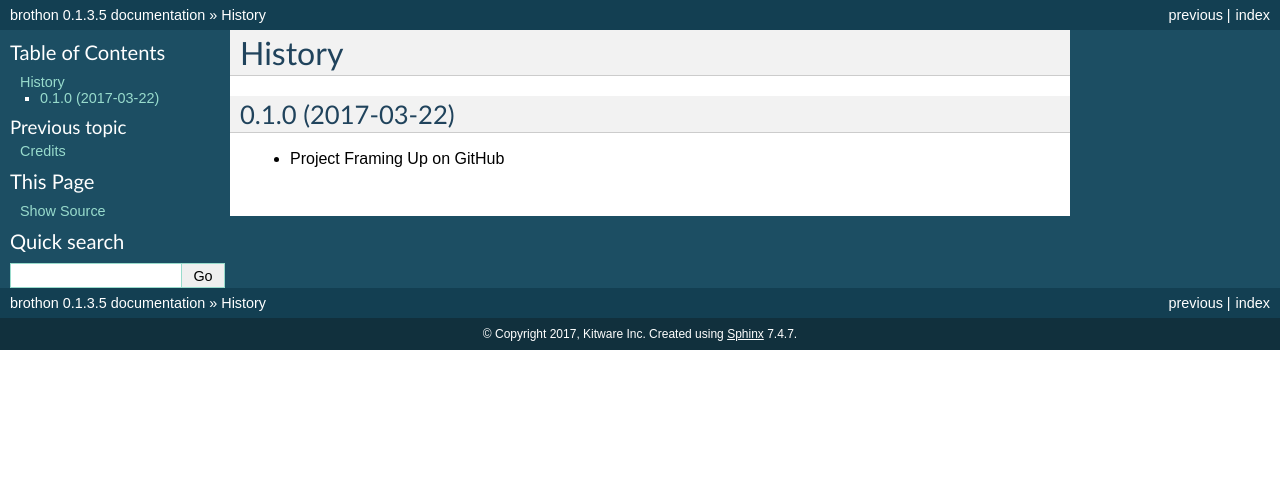
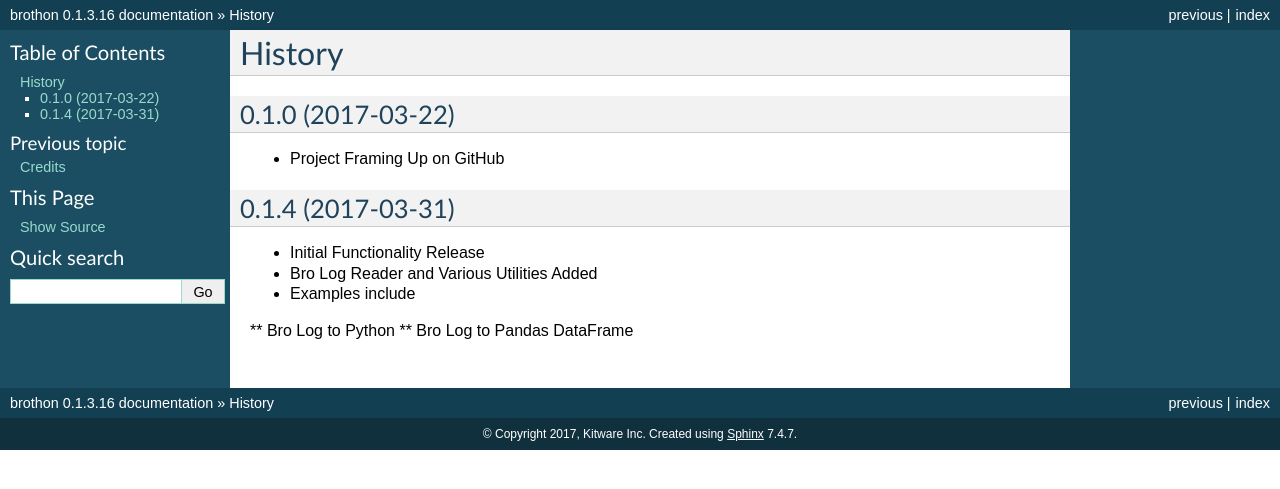
Before and after one commit to SuperCowPowers/zat, a Sphinx documentation site: the page built from docs/history.rst, in a window 1280 px wide. Shown: the top 489 px of the page. Built offline with Sphinx 7.4.7, drawn with Linux system fonts in a browser that asks for light colours.

Commit message:
doc cleanup

```diff
--- a/brothon/__init__.py
+++ b/brothon/__init__.py
@@ -1,3 +1,3 @@
 __author__ = 'Brian Wylie'
 __email__ = 'brian.wylie@kitware.com'
-__version__ = '0.1.3.5'
+__version__ = '0.1.3.16'
--- a/docs/examples.rst
+++ b/docs/examples.rst
@@ -64,10 +64,10 @@ Example Output
 
 ::
 
-				host      id.orig_h  id.orig_p  response_body_len status_code             uri
+				   host      id.orig_h  id.orig_p  response_body_len status_code             uri
 	chopraresidency.com  192.168.84.10       1030                372         200         /foo.js
 	blogs.redheberg.com  192.168.84.10       1031               2111         200     /mltools.js
 		santiyesefi.com  192.168.84.10       1034                327         404     /mltools.js
-		tudespacho.net  192.168.84.10       1033              12350         200  /32002245.html
-		tudespacho.net  192.168.84.10       1033               5176         200      /98765.pdf
+		 tudespacho.net  192.168.84.10       1033              12350         200  /32002245.html
+		 tudespacho.net  192.168.84.10       1033               5176         200      /98765.pdf
 	...
--- a/docs/history.rst
+++ b/docs/history.rst
@@ -7,3 +7,12 @@ History
 ++++++++++++++++++
 
 * Project Framing Up on GitHub
+
+0.1.4 (2017-03-31)
+++++++++++++++++++
+
+* Initial Functionality Release
+* Bro Log Reader and Various Utilities Added
+* Examples include
+** Bro Log to Python
+** Bro Log to Pandas DataFrame
```
